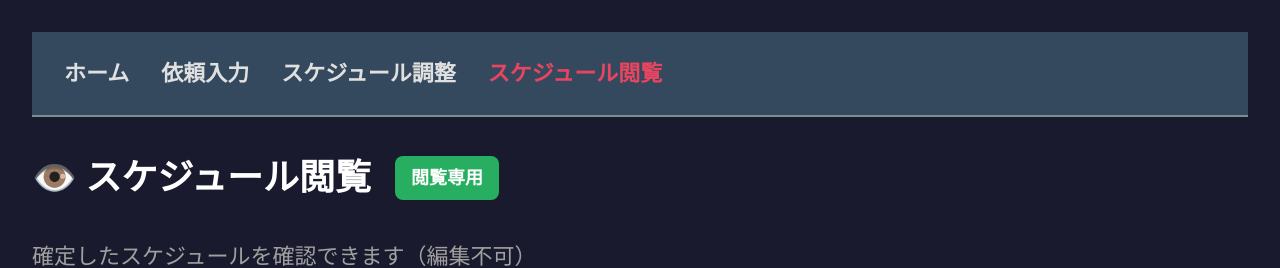
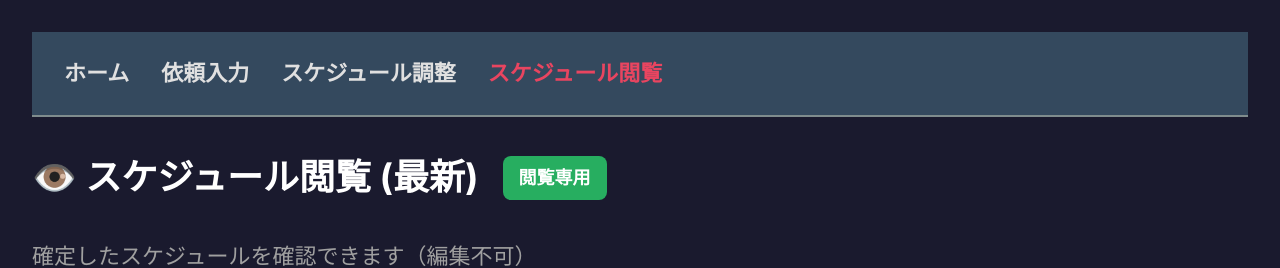
Before and after one commit to y-araki-max/dejihai2, a Next.js app: page /view in a window 1280 px wide. Shown: the top 268 px of the page. Built offline with nearby package versions, Linux system fonts and the light colour scheme; no server answers; the database is empty.

Commit message:
Deployment_test

```diff
--- a/app/view/page.tsx
+++ b/app/view/page.tsx
@@ -229,7 +229,7 @@ export default function ViewPage() {
             </nav>
 
             <div style={{ display: 'flex', alignItems: 'center', gap: 'var(--spacing-md)', marginBottom: 'var(--spacing-lg)' }}>
-                <h1 style={{ margin: 0 }}>👁️ スケジュール閲覧</h1>
+                <h1 style={{ margin: 0 }}>👁️ スケジュール閲覧 (最新)</h1>
                 <span style={{
                     backgroundColor: 'var(--color-success)',
                     color: 'white',
```
